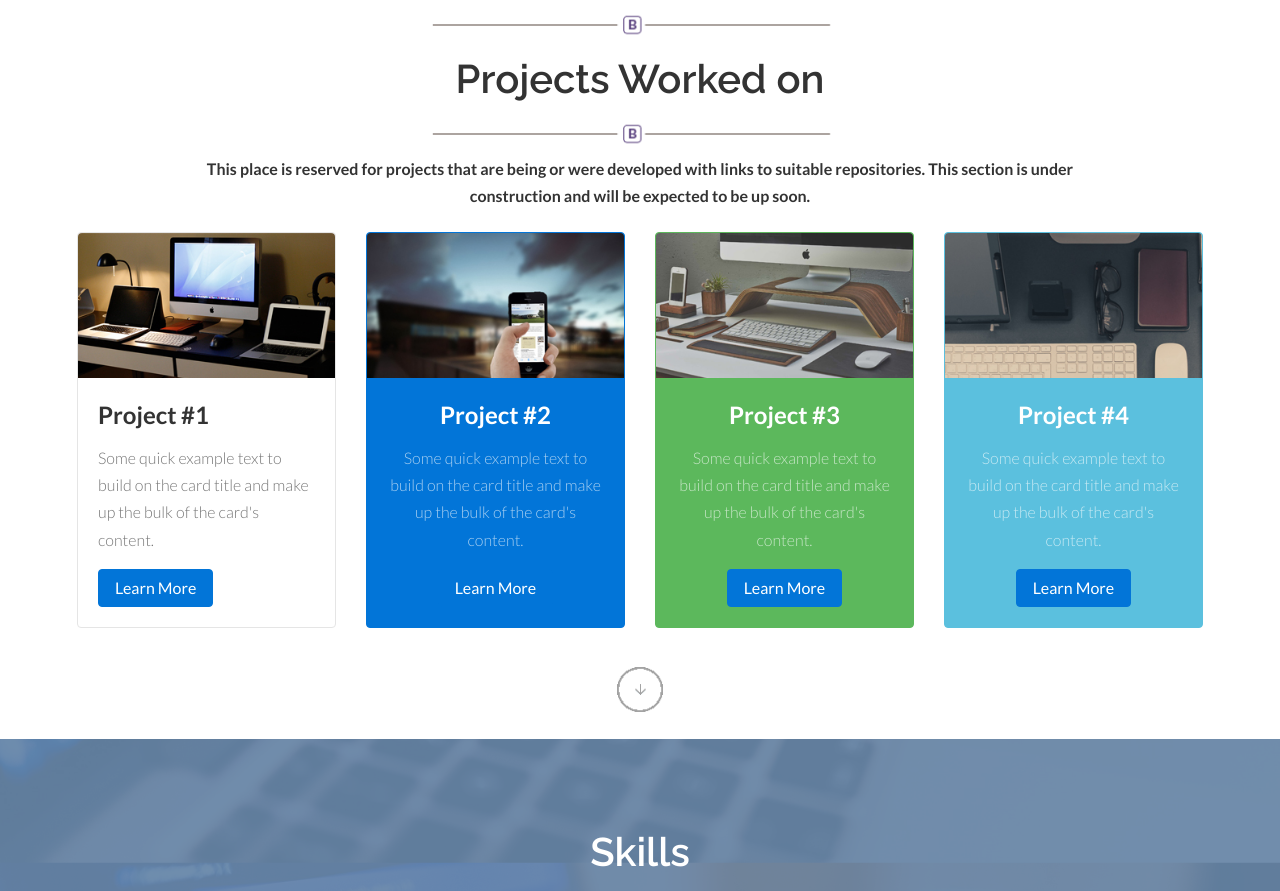
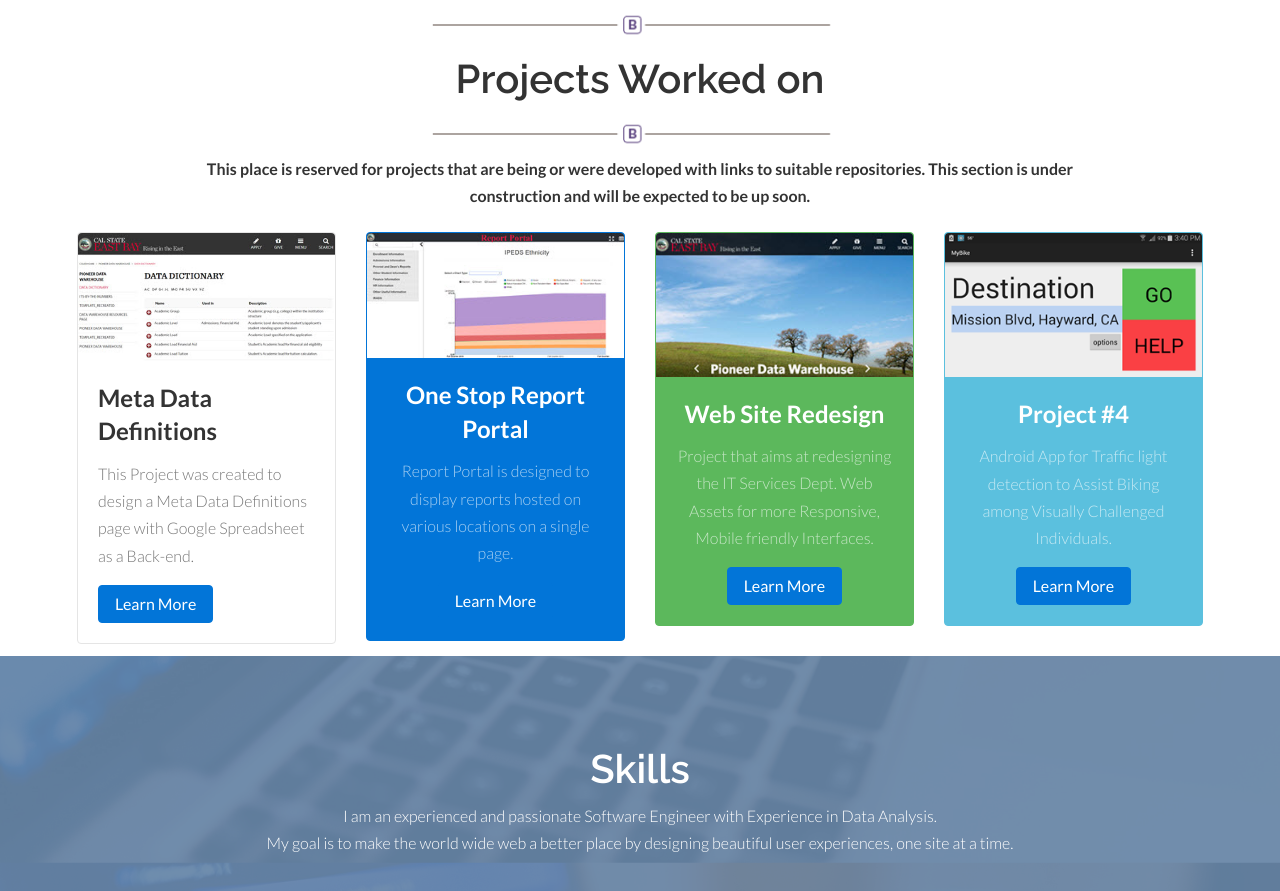
Before and after one commit to christolagali/Online-Portfolio, a plain HTML site: page index.html in a window 1280 px wide. Shown: the part 844-1735 px from the top of the page. Drawn offline with nearby package versions, Linux system fonts and the light colour scheme.

Commit message:
Fixed Projects Section
- Added Bootstrap cards
- Edited the projects section for links and images
- Edited the header section

```diff
--- a/index.html
+++ b/index.html
@@ -78,22 +78,22 @@
 		<div class="row">
 			<div class="col-md-3">
 			<div class="card">
-			  <img class="card-img-top" src="img/card1.jpg" alt="Card image cap">
+			  <img class="card-img-top" src="img/card1_1.jpg" alt="Card image cap">
 			  <div class="card-block">
-			    <h4 class="card-title">Project #1</h4>
-			    <p class="card-text">Some quick example text to build on the card title and make up the bulk of the card's content.</p>
-			    <a href="http://v4-alpha.getbootstrap.com/components/card/" class="btn btn-primary">Learn More</a>
+			    <h4 class="card-title">Meta Data Definitions</h4>
+			    <p class="card-text">This Project was created to design a Meta Data Definitions page with Google Spreadsheet as a Back-end.</p>
+			    <a href="https://github.com/christolagali/Data-Dictionary-Dynamic" class="btn btn-primary">Learn More</a>
 		  	</div>
 			</div>
 		</div>
 
 		<div class="col-md-3">
 			<div class="card card-inverse card-primary text-center">
-			  <img class="card-img-top" src="img/card2.jpg" alt="Card image cap">
+			  <img class="card-img-top" src="img/card2_1.jpg" alt="Card image cap">
 			  <div class="card-block">
-			    <h4 class="card-title">Project #2</h4>
-			    <p class="card-text">Some quick example text to build on the card title and make up the bulk of the card's content.</p>
-			    <a href="http://v4-alpha.getbootstrap.com/components/card/" class="btn btn-primary">Learn More</a>
+			    <h4 class="card-title">One Stop Report Portal</h4>
+			    <p class="card-text">Report Portal is designed to display reports hosted on various locations on a single page.</p>
+			    <a href="https://github.com/christolagali/OneStop-Report-Portal" class="btn btn-primary">Learn More</a>
 		  	</div>
 			</div>
 		</div>
@@ -101,33 +101,33 @@
 
 		<div class="col-md-3">
 			<div class="card card-inverse card-success text-center">
-			  <img class="card-img-top" src="img/card3.jpg" alt="Card image cap">
+			  <img class="card-img-top" src="img/card3_2.jpg" alt="Card image cap">
 			  <div class="card-block">
-			    <h4 class="card-title">Project #3</h4>
-			    <p class="card-text">Some quick example text to build on the card title and make up the bulk of the card's content.</p>
-			    <a href="http://v4-alpha.getbootstrap.com/components/card/" class="btn btn-primary">Learn More</a>
+			    <h4 class="card-title">Web Site Redesign</h4>
+			    <p class="card-text">Project that aims at redesigning the IT Services Dept. Web Assets for more Responsive, Mobile friendly Interfaces.</p>
+			    <a href="http://wwwdev.csueastbay.edu/pdw/" class="btn btn-primary">Learn More</a>
 		  	</div>
 			</div>
 		</div>
 
 		<div class="col-md-3">
 			<div class="card card-inverse card-info text-center">
-			  <img class="card-img-top" src="img/card4.jpg" alt="Card image cap">
+			  <img class="card-img-top" src="img/card4_1.png" alt="Card image cap">
 			  <div class="card-block">
 			    <h4 class="card-title">Project #4</h4>
-			    <p class="card-text">Some quick example text to build on the card title and make up the bulk of the card's content.</p>
-			    <a href="http://v4-alpha.getbootstrap.com/components/card/" class="btn btn-primary">Learn More</a>
+			    <p class="card-text">Android App for Traffic light detection to Assist Biking among Visually Challenged Individuals.</p>
+			    <a href="https://www.youtube.com/playlist?list=PL4C-_gTZc321EquZOT9FFnzgm-wLgPMhj" class="btn btn-primary">Learn More</a>
 		  	</div>
 			</div>
 		</div>
 
 	</div>
-	<div id="down-arrow-div"  class="learn">
+	<!--<div id="down-arrow-div"  class="learn">
 						<a id="scroll-arrow" href="#aboutus">
 							<img class="learn" id="down-arrow" src="img/downarrow_black.png" alt="Read More"/>
 						</a>
 				</div>
-		</div>
+		</div>-->
 	</section>
 
 
```
Also changed, not shown: img/card1_1.jpg (added), img/card2_1.jpg (added), img/card3_1.jpg (added), img/card3_2.jpg (added), img/card4_1.png (added).
